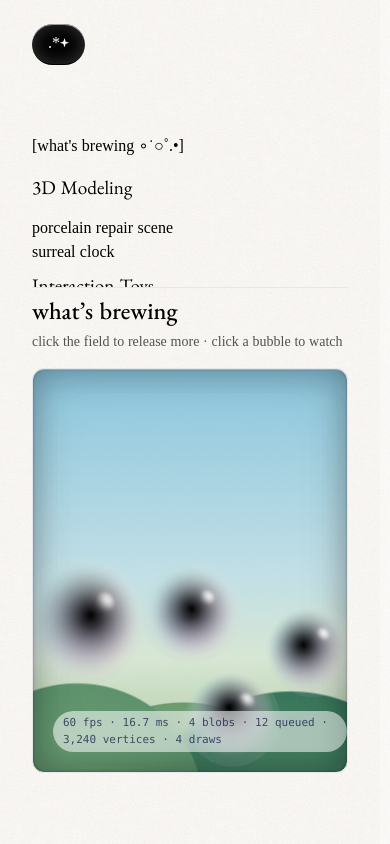
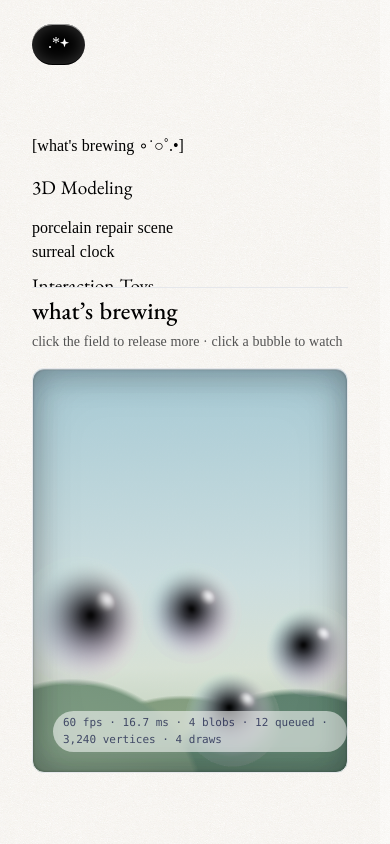
Before and after one commit to kimestelle/my-portfolio, a Next.js app: page /playground in a window 390 px wide. Shown: the top 844 px of the page. Built offline with nearby package versions, Linux system fonts and the light colour scheme; a web font is replaced by a local one.

Commit message:
animate the landscape with subtle noise drift

```diff
--- a/src/app/playground/components/Lab.tsx
+++ b/src/app/playground/components/Lab.tsx
@@ -1,21 +1,61 @@
 'use client';
 
-import { useMemo, useState } from 'react';
+import { useEffect, useMemo, useRef, useState, type CSSProperties } from 'react';
 import Image from 'next/image';
 import { LAB_BY_TECH, type LabItem } from './labData';
 import BubblePrototype from './BubblePrototype';
 import MagnifierImage from './MagnifierImage';
 
+function wallpaperNoise(value: number, seed: number) {
+  const hash = (cell: number) => {
+    const wave = Math.sin((cell + seed * 31.17) * 127.1) * 43758.5453;
+    return wave - Math.floor(wave);
+  };
+  const cell = Math.floor(value);
+  const fraction = value - cell;
+  const eased = fraction * fraction * (3 - 2 * fraction);
+  return (hash(cell) + (hash(cell + 1) - hash(cell)) * eased) * 2 - 1;
+}
+
 function BrewingBubbles() {
+  const wallpaperRef = useRef<HTMLDivElement>(null);
+
+  useEffect(() => {
+    const wallpaper = wallpaperRef.current;
+    if (!wallpaper || window.matchMedia('(prefers-reduced-motion: reduce)').matches) return;
+    let frame = 0;
+    let lastPaint = 0;
+    const startedAt = performance.now();
+
+    const moveWallpaper = (now: number) => {
+      if (now - lastPaint >= 32) {
+        const time = (now - startedAt) * 0.000075;
+        wallpaper.style.setProperty('--hill-a-x', `${wallpaperNoise(time, 1) * 2.8}%`);
+        wallpaper.style.setProperty('--hill-a-y', `${wallpaperNoise(time * 0.83, 2) * 1.7}%`);
+        wallpaper.style.setProperty('--hill-b-x', `${wallpaperNoise(time * 0.91, 7) * 3.2}%`);
+        wallpaper.style.setProperty('--hill-b-y', `${wallpaperNoise(time * 0.72, 9) * 1.5}%`);
+        wallpaper.style.setProperty('--hill-c-x', `${wallpaperNoise(time * 1.07, 13) * 2.2}%`);
+        wallpaper.style.setProperty('--paper-x', `${wallpaperNoise(time * 1.24, 18) * 5}px`);
+        wallpaper.style.setProperty('--paper-y', `${wallpaperNoise(time * 0.96, 21) * 4}px`);
+        lastPaint = now;
+      }
+      frame = requestAnimationFrame(moveWallpaper);
+    };
+
+    frame = requestAnimationFrame(moveWallpaper);
+    return () => cancelAnimationFrame(frame);
+  }, []);
+
   return (
     <div
-      className="relative h-[48svh] max-h-[50svh] overflow-hidden rounded-xl border border-black/12 bg-[#b9dce8] md:h-auto md:max-h-[80svh] md:aspect-[16/9]"
+      ref={wallpaperRef}
+      className="relative h-[48svh] max-h-[50svh] overflow-hidden rounded-xl border border-black/12 bg-[#c4d8dd] md:h-auto md:max-h-[80svh] md:aspect-[16/9]"
       style={{
         backgroundImage: [
-          'radial-gradient(ellipse 64% 48% at 14% 108%, #6fa477 0%, #5d936d 62%, transparent 63%)',
-          'radial-gradient(ellipse 74% 52% at 82% 112%, #4f8a68 0%, #39765c 61%, transparent 62%)',
-          'radial-gradient(ellipse 58% 34% at 48% 104%, #82ad79 0%, #6c9c70 62%, transparent 63%)',
-          'linear-gradient(180deg, #8dc8df 0%, #c4e1e8 52%, #d8e8d5 72%, #a9c79f 100%)',
+          'radial-gradient(ellipse 66% 50% at calc(14% + var(--hill-a-x)) calc(108% + var(--hill-a-y)), #86a389 0%, #78977e 61%, transparent 64%)',
+          'radial-gradient(ellipse 76% 54% at calc(82% + var(--hill-b-x)) calc(112% + var(--hill-b-y)), #698d78 0%, #5e826f 60%, transparent 63%)',
+          'radial-gradient(ellipse 60% 36% at calc(48% + var(--hill-c-x)) 104%, #94aa88 0%, #849e80 61%, transparent 64%)',
+          'linear-gradient(180deg, #a8cbd6 0%, #ccdee0 52%, #d8e2d7 74%, #b7c9af 100%)',
         ].join(', '),
         boxShadow: [
           'inset 0 1px 0 rgba(255,255,255,.5)',
@@ -25,13 +65,20 @@ function BrewingBubbles() {
           'inset -14px 0 34px rgba(20,18,24,.055)',
           'inset 0 0 62px rgba(20,18,24,.07)',
         ].join(', '),
-      }}
+        '--hill-a-x': '0%',
+        '--hill-a-y': '0%',
+        '--hill-b-x': '0%',
+        '--hill-b-y': '0%',
+        '--hill-c-x': '0%',
+        '--paper-x': '0px',
+        '--paper-y': '0px',
+      } as CSSProperties}
     >
       <div
-        className="pointer-events-none absolute inset-0 z-[1] opacity-[0.24] mix-blend-multiply"
+        className="pointer-events-none absolute inset-0 z-[1] opacity-[0.14] mix-blend-multiply"
         style={{
           backgroundImage: "url('/textures/sandpaper.png')",
-          backgroundPosition: '0 0',
+          backgroundPosition: 'var(--paper-x) var(--paper-y)',
           backgroundRepeat: 'repeat',
           backgroundSize: '60px 60px',
         }}
```
